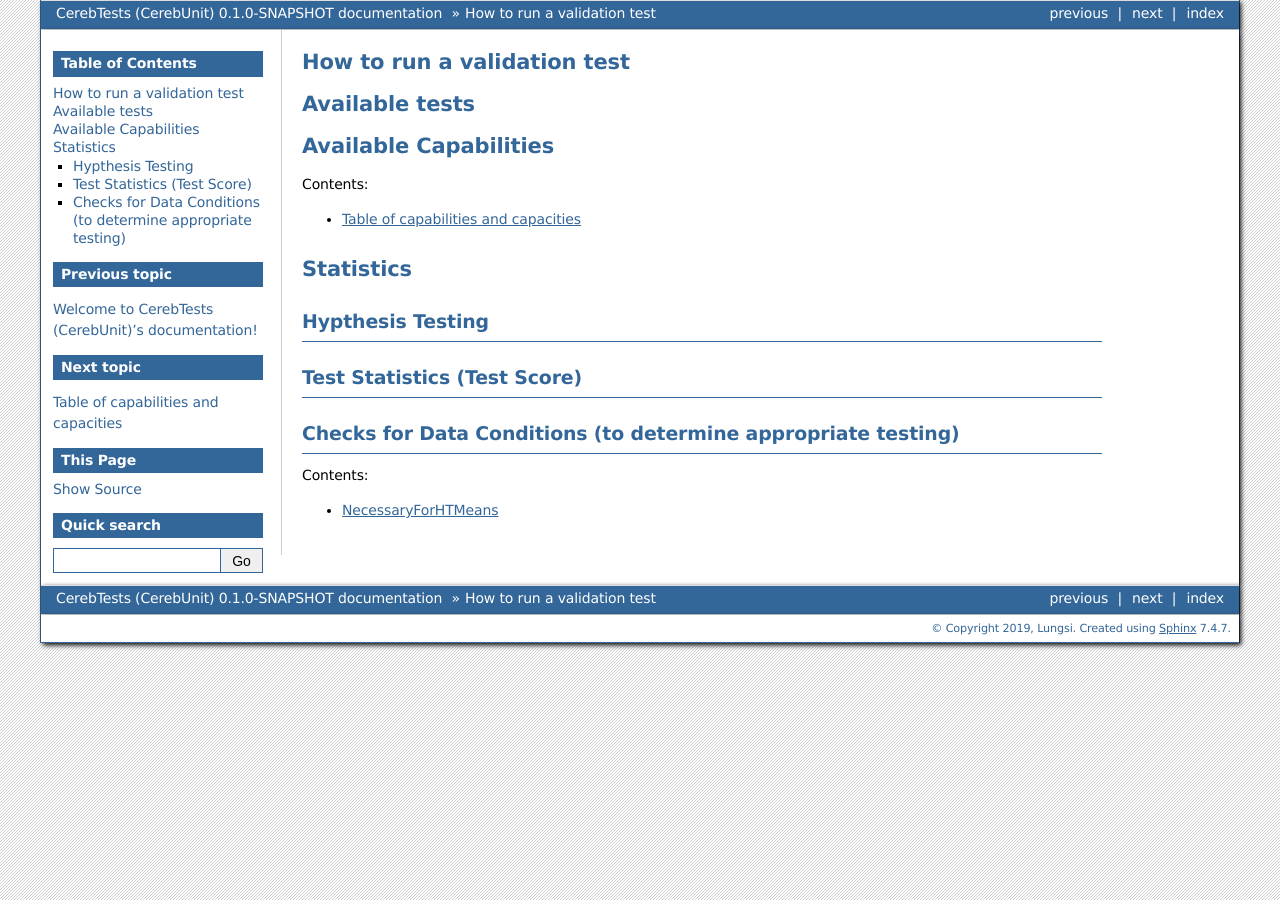
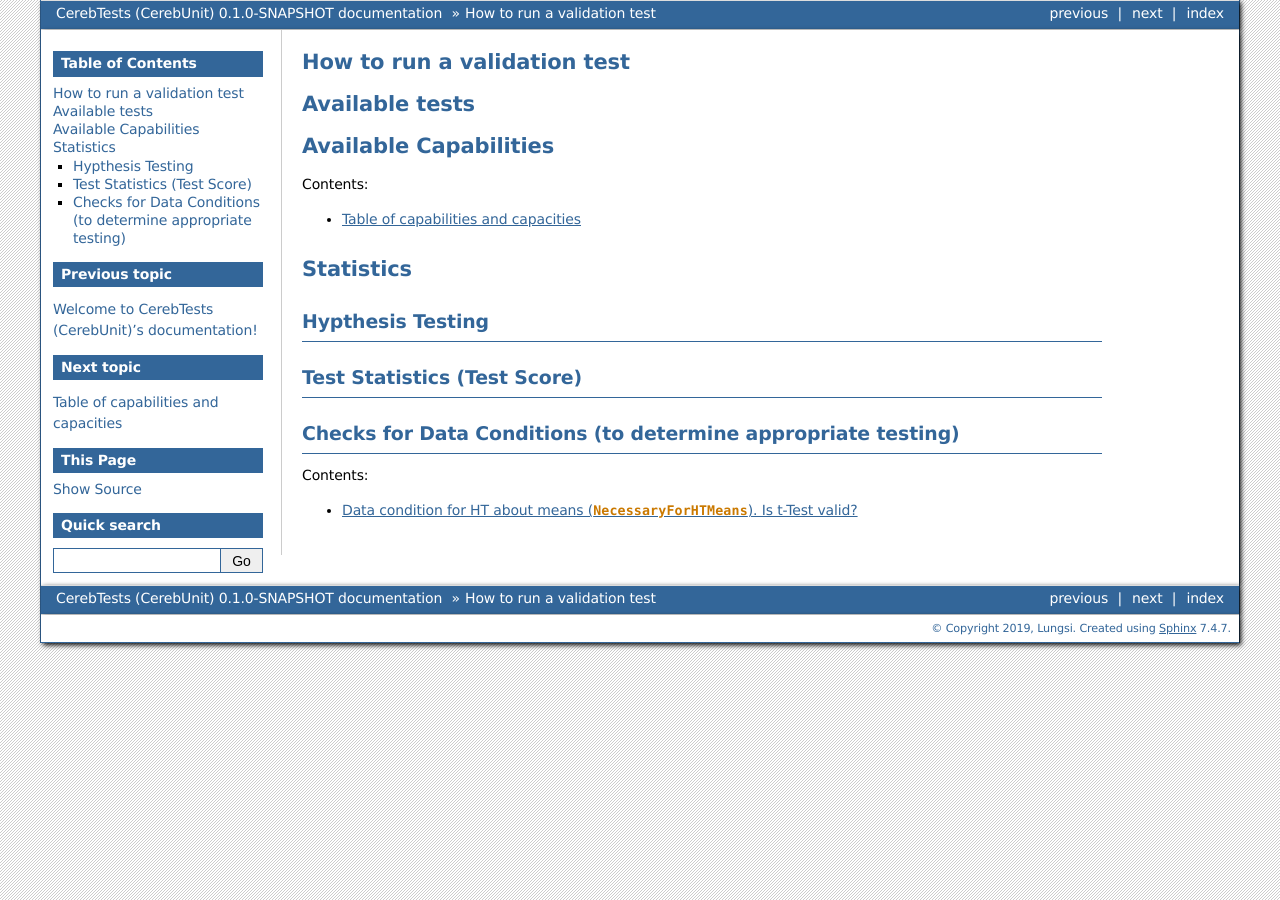
Before and after one commit to cerebunit/cerebtests, a Sphinx documentation site: the page built from docs/contents.rst, in a window 1280 px wide. Built offline with Sphinx 7.4.7, drawn with Linux system fonts in a browser that asks for light colours.

Commit message:
updated heading for NecessaryForHTMeans

```diff
--- a/docs/statistics/data_conditions/forHTmeans.rst
+++ b/docs/statistics/data_conditions/forHTmeans.rst
@@ -1,6 +1,6 @@
 .. _NecessaryForHTMeans:
 
-NecessaryForHTMeans
-*******************
+Data condition for HT about means (``NecessaryForHTMeans``). Is t-Test valid?
+*****************************************************************************
 .. automodule:: cerebunit.statistics.data_conditions.forHTmeans
    :members:
```
